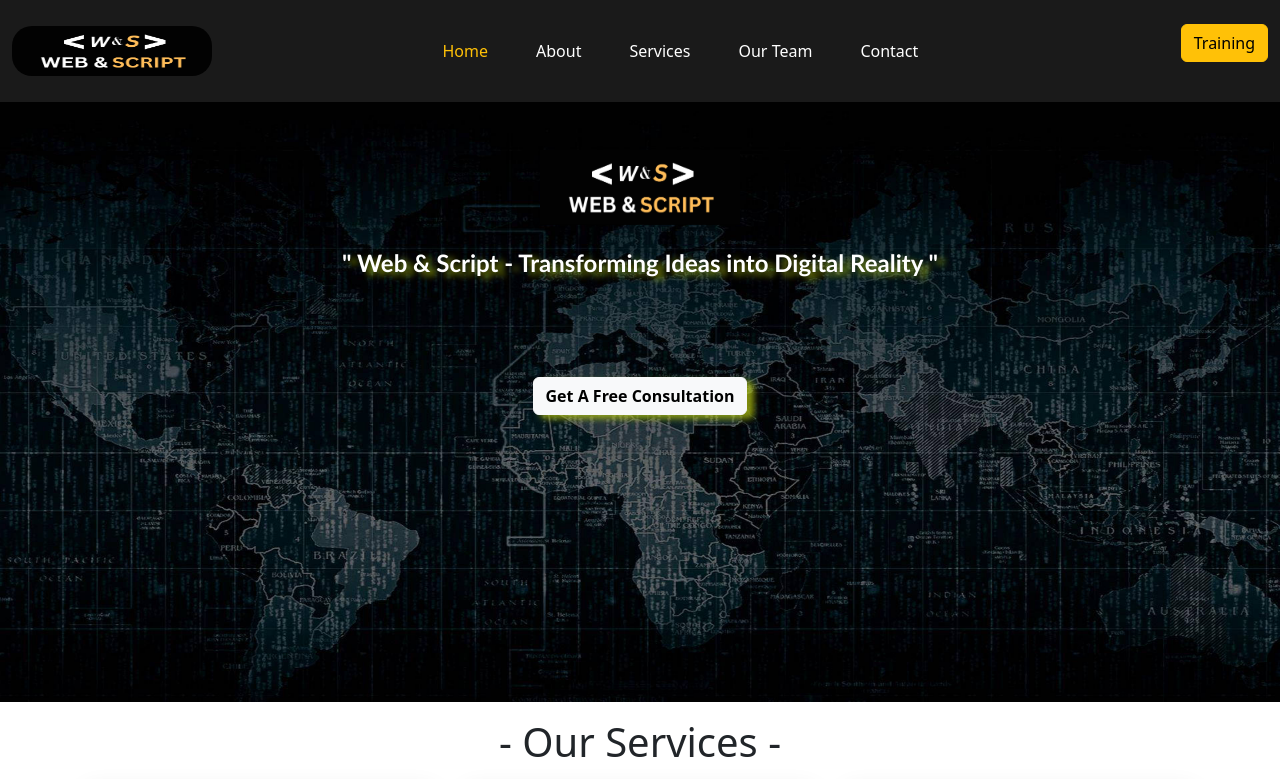
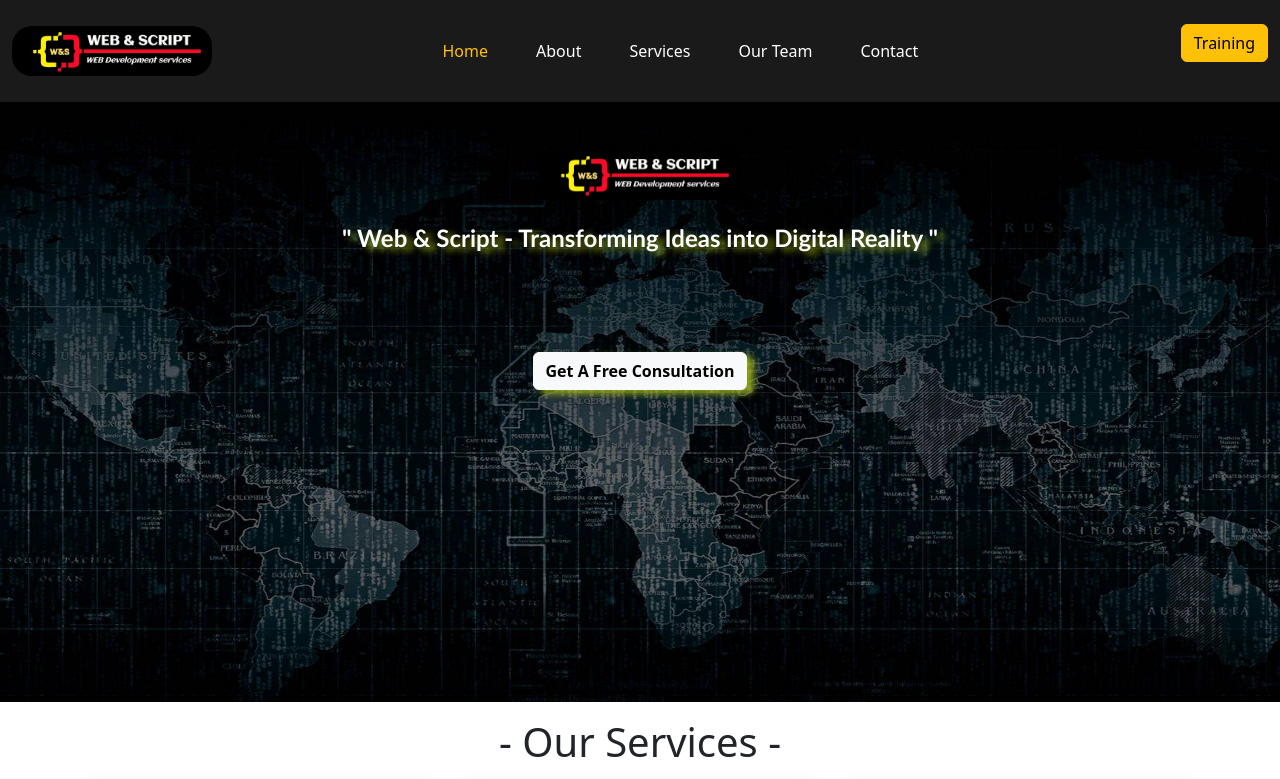
Before and after one commit to wasim0168/megascript, a website: page public/index.html in a window 1280 px wide. Shown: the top 779 px of the page. Drawn offline with Linux system fonts and the light colour scheme.

Commit message:
Logo Update

```diff
--- a/public/index.html
+++ b/public/index.html
@@ -59,7 +59,7 @@
   <nav class="navbar navbar-expand-lg navbar-dark">
     <div class="container-fluid">
       <a class="navbar-brand" href="#">
-        <img src="images/WEB & (2).png" height="50px" width="200px" alt="Logo">
+        <img src="images/WhatsApp Image 2025-08-29 at 23.16.40_f3dbc230.jpg" height="50px" width="200px" alt="Logo">
       </a>
       <button class="navbar-toggler" type="button" data-bs-toggle="collapse" data-bs-target="#navbarNav" aria-controls="navbarNav" aria-expanded="false" aria-label="Toggle navigation">
         <span class="navbar-toggler-icon"></span>
@@ -112,7 +112,7 @@
               <!-- Overlay Content -->
               <div class="position-absolute top-0 start-50 translate-middle-x text-center mt-5 h-50 w-50">
                 <!-- Overlay Image -->
-                <img src="./images/WEB & (2).png" class="overlay-img" alt="Overlay Image">
+                <img src="./images/WhatsApp Image 2025-08-29 at 23.16.40_f3dbc230.jpg" class="overlay-img" alt="Overlay Image">
 
                 <!-- Overlay Text -->
                 <p class="overlay-text">" Web & Script - Transforming Ideas into Digital Reality "</p>
```
Also changed, not shown: public/images/WhatsApp Image 2025-08-29 at 23.16.40_f3dbc230.jpg (added).
